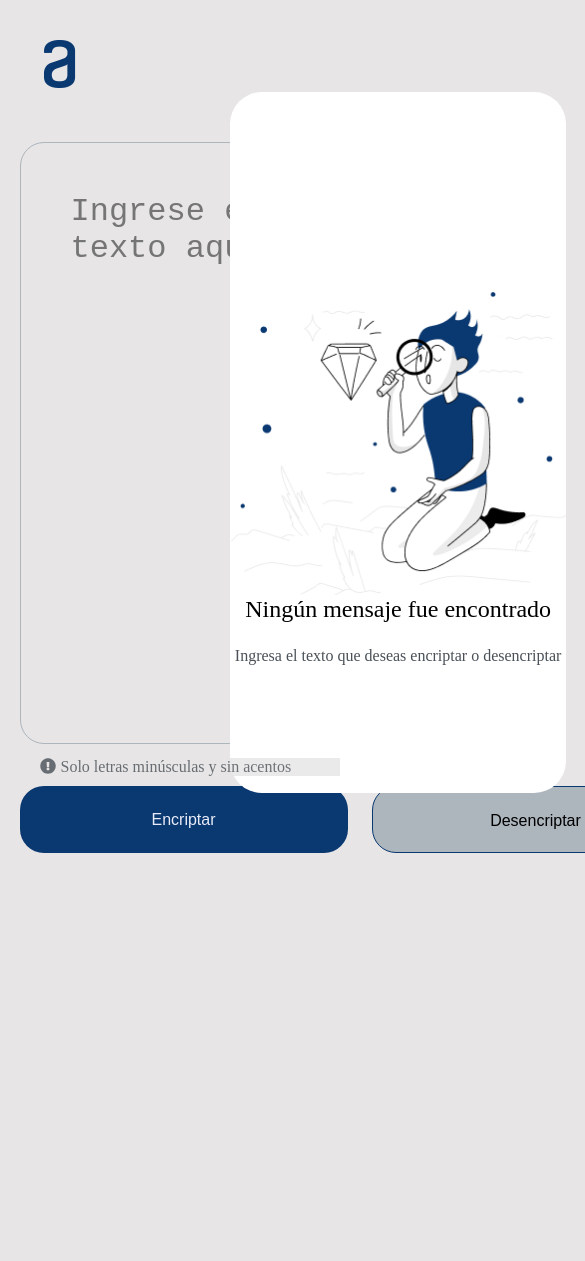
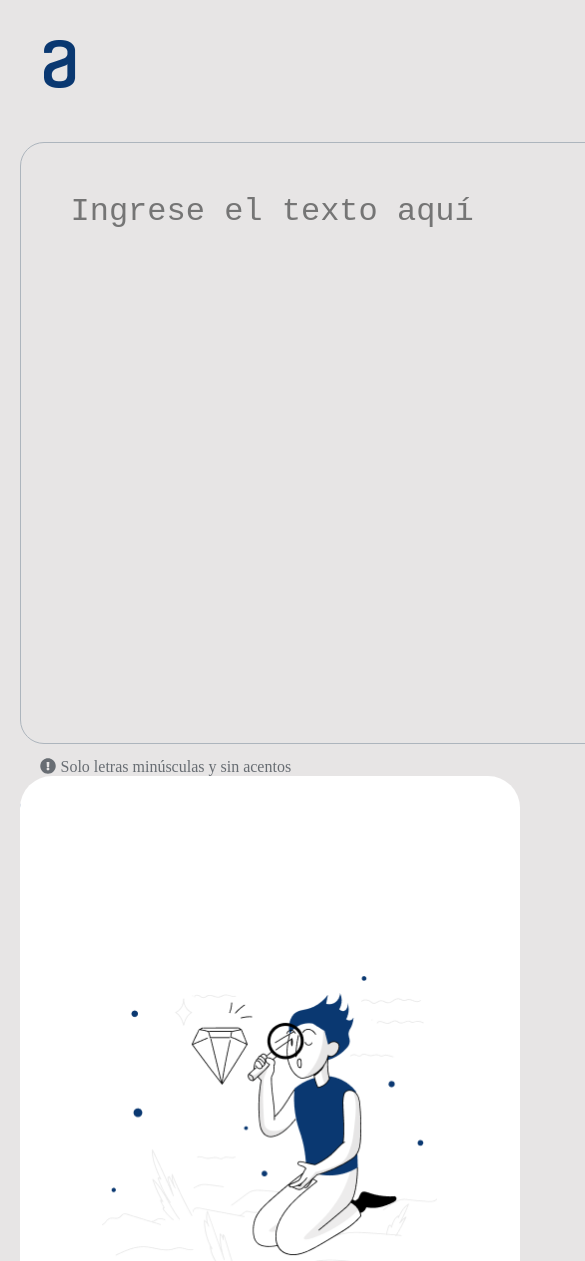
Before and after one commit to JoseEnriquez88/Alura, a React (Vite) app: page / in a window 390 px wide. Shown: the top 1261 px of the page, 585 px wide, since content can reach past the window. Built offline with nearby package versions, Linux system fonts and the light colour scheme.

Commit message:
component Home + responsive

```diff
--- a/src/components/Home/Home.jsx
+++ b/src/components/Home/Home.jsx
@@ -1,3 +1,4 @@
+import { useState } from "react";
 import styles from "./home.module.css";
 import logo from "/logo/Logo2x.png";
 import { FaExclamationCircle } from "react-icons/fa";
@@ -5,6 +6,29 @@ import Result from "../Result/Result";
 import Footer from "../Footer/Footer";
 
 const Home = () => {
+  const [inputText, setInputText] = useState("");
+  const [processedText, setProcessedText] = useState("");
+
+  const handleEncrypt = () => {
+    const encryptedText = inputText
+      .replace(/e/g, "enter")
+      .replace(/i/g, "imes")
+      .replace(/a/g, "ai")
+      .replace(/o/g, "ober")
+      .replace(/u/g, "ufat");
+    setProcessedText(encryptedText);
+  };
+
+  const handleDecrypt = () => {
+    const decryptedText = inputText
+      .replace(/enter/g, "e")
+      .replace(/imes/g, "i")
+      .replace(/ai/g, "a")
+      .replace(/ober/g, "o")
+      .replace(/ufat/g, "u");
+    setProcessedText(decryptedText);
+  };
+
   return (
     <div className={styles.wrapper}>
       <a href="https://www.aluracursos.com/" target="_blank">
@@ -16,12 +40,16 @@ const Home = () => {
         />
       </a>
       <div className={styles.container}>
-        <div className={styles.maincontainer}>
+        <div className={styles.mainContainer}>
           <div className={styles.textareaContainer}>
             <textarea
               name="textarea"
               placeholder="Ingrese el texto aquí"
               className={styles.textarea}
+              value={inputText}
+              onChange={(e) => setInputText(e.target.value)}
+              maxLength={200}
+              required
             ></textarea>
           </div>
           <div className={styles.actionsContainer}>
@@ -30,12 +58,16 @@ const Home = () => {
               Solo letras minúsculas y sin acentos
             </p>
             <div className={styles.buttonContainer}>
-              <button className={styles.firstButton}>Encriptar</button>
-              <button className={styles.secondButton}>Desencriptar</button>
+              <button className={styles.firstButton} onClick={handleEncrypt}>
+                Encriptar
+              </button>
+              <button className={styles.secondButton} onClick={handleDecrypt}>
+                Desencriptar
+              </button>
             </div>
           </div>
         </div>
-        <Result />
+        <Result processedText={processedText} />
       </div>
       <Footer />
     </div>
--- a/src/components/Home/home.module.css
+++ b/src/components/Home/home.module.css
@@ -1,10 +1,11 @@
+.wrapper {
+  height: 100vh;
+}
+
 .logo {
   width: 120px;
   height: 48px;
   margin: 40px 20px 0 0;
-}
-.wrapper {
-  height: 100vh;
 }
 
 .container {
@@ -16,7 +17,7 @@
   justify-content: space-between;
 }
 
-.maincontainer {
+.mainContainer {
   margin-top: 50px;
   width: 60%;
 }
@@ -87,8 +88,6 @@
   width: 328px;
   height: 67px;
   border-radius: 24px;
-  padding: 24px;
-  gap: 8px;
   border: 1px solid var(--dark-blue-300);
   background-color: var(--dark-blue-300);
   transition: border 0.3s ease-in-out, background-color 0.3s ease-in-out,
@@ -105,7 +104,7 @@
 .firstButton:hover {
   border: 1px solid var(--dark-blue-300);
   color: black;
-  background-color: var(--gray-200);
+  background-color: transparent;
 }
 
 .secondButton {
@@ -115,7 +114,7 @@
   padding: 24px;
   gap: 8px;
   border: 1px solid var(--dark-blue-300);
-  background-color: var(--gray-200);
+  background-color: transparent;
   transition: border 0.3s ease-in-out, background-color 0.3s ease-in-out,
     color 0.3s ease-in-out;
   font-weight: 400px;
@@ -130,3 +129,27 @@
   border: 1px solid var(--dark-blue-300);
   background-color: var(--dark-blue-300);
 }
+
+@media (max-width: 768px) {
+  /* .wrapper { */
+  .container {
+    width: 90vw;
+    display: flex;
+    flex-direction: column;
+  }
+
+  .mainContainer {
+    width: 100%;
+  }
+
+  .textareaContainer {
+    width: 600px;
+    /* display: none; */
+  }
+
+  /* .actionsContainer { */
+  /* .clousureContainer{ */
+  .buttonContainer {
+    width: 90vw;
+  }
+}
```
